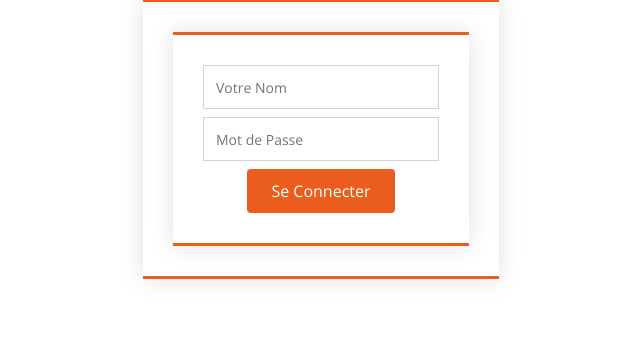
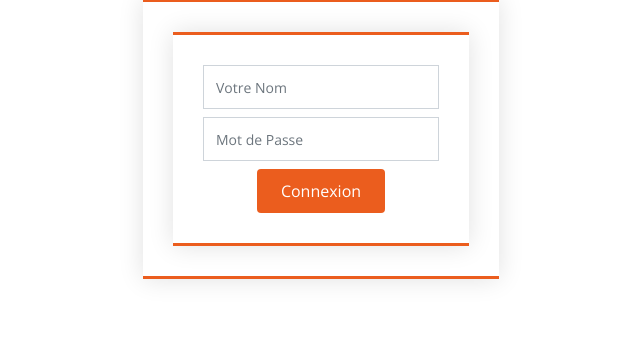
Before and after one commit to muhesi-debug/projet_recette, a PHP site: page / in a window 1280 px wide. Shown: the part 207-547 px from the top of the page, without its empty margins (319-959 px from the left). Run offline with PHP 8.4, Linux system fonts and the light colour scheme.

Commit message:
modifier se connecter à connexion

```diff
--- a/index.php
+++ b/index.php
@@ -22,7 +22,7 @@
                     <input type="password" name="motdepasse" class="form-control" id="nom" placeholder="Mot de Passe" autocomplete="off" required>
                   </div>
                 </div>
-                <div class="text-center"><button type="submit">Se Connecter</button></div>
+                <div class="text-center"><button type="submit">Connexion</button></div>
               </form>
             </div>
           </div>
```
